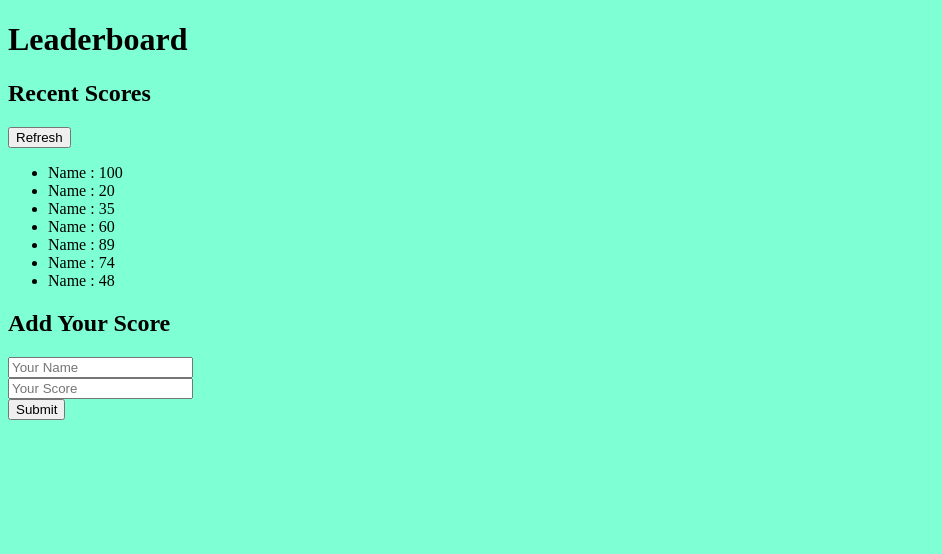
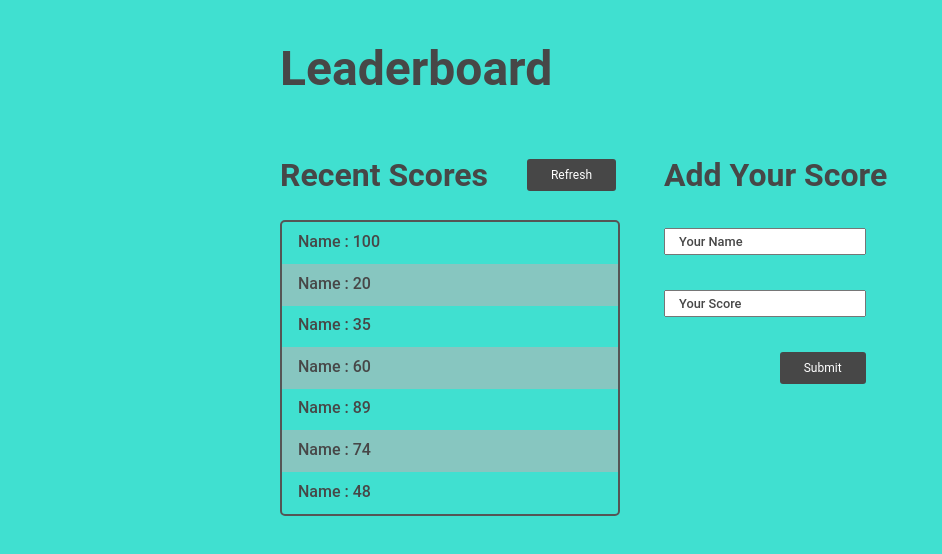
Before and after one commit to TSHEPO-CLOUD/leaderboard, a website built with webpack: page src/index.html in a window 1280 px wide. Shown: the whole page, without its empty margins (0-942 px from the left). Built offline with nearby package versions, Linux system fonts and the light colour scheme; no server answers.

Commit message:
Add css file

```diff
--- a/src/style.css
+++ b/src/style.css
@@ -1,3 +1,128 @@
+html {
+  display: flex;
+  flex-direction: column;
+  justify-content: center;
+  align-items: center;
+  background-repeat: no-repeat;
+  background-size: cover;
+}
+
 body {
-  background-color: aquamarine;
+  width: 60%;
+  height: 91vh;
+  font-family: 'Roboto', sans-serif;
+  color: rgb(71, 71, 71);
+  background-color: turquoise;
+  border-radius: 10px;
+  background-repeat: no-repeat;
+  background-position: 75% 100%;
+  background-size: 35%;
 }
+
+h1 {
+  padding: 0 1.5rem;
+  font-size: 3rem;
+}
+
+h2 {
+  font-size: 2rem;
+}
+
+main {
+  display: flex;
+  flex-direction: row;
+}
+
+.left-section {
+  width: 50%;
+  padding: 0 1.5rem;
+}
+
+.left-header {
+  display: flex;
+  flex-direction: row;
+  justify-content: space-between;
+}
+
+.button {
+  font-family: 'Roboto', sans-serif;
+  align-self: center;
+  background-color: rgb(71, 71, 71);
+  height: 2rem;
+  border: none;
+  color: white;
+  padding: 0 1.5rem;
+  text-align: center;
+  font-size: 0.75rem;
+  cursor: pointer;
+  border-radius: 3px;
+}
+
+.score-list {
+  list-style-type: none;
+  margin: 0;
+  padding: 0;
+  width: 100%;
+  border: 2px solid #555;
+  border-radius: 5px;
+}
+
+.item {
+  height: 2rem;
+  padding: 0 1rem;
+  padding-top: 0.6rem;
+  font-weight: 500;
+}
+
+.item:nth-of-type(even) {
+  background: rgba(182, 182, 182, 0.603);
+}
+
+.right-section {
+  width: 50%;
+  padding: 0 1.5rem;
+}
+
+form {
+  display: flex;
+  flex-direction: column;
+  width: 60%;
+}
+
+input {
+  margin: 0.5rem 0;
+  padding: 0.25rem 0.5rem;
+}
+
+input::placeholder {
+  font-family: 'Roboto', sans-serif;
+  font-weight: 500;
+  font-size: 0.8rem;
+  color: rgb(71, 71, 71);
+  padding: 5px;
+}
+
+#submit-btn {
+  font-family: 'Roboto', sans-serif;
+  align-self: flex-end;
+  background-color: rgb(71, 71, 71);
+  height: 2rem;
+  border: none;
+  color: white;
+  padding: 0 1.5rem;
+  text-align: center;
+  font-size: 0.75rem;
+  cursor: pointer;
+  border-radius: 3px;
+}
+
+footer {
+  position: fixed;
+  left: 0;
+  bottom: 0;
+  width: 100%;
+  background-color: #f9f9fb;
+  color: rgb(71, 71, 71);
+  font-weight: 500;
+  text-align: center;
+}
```
Also changed, not shown: dist/main.js.
